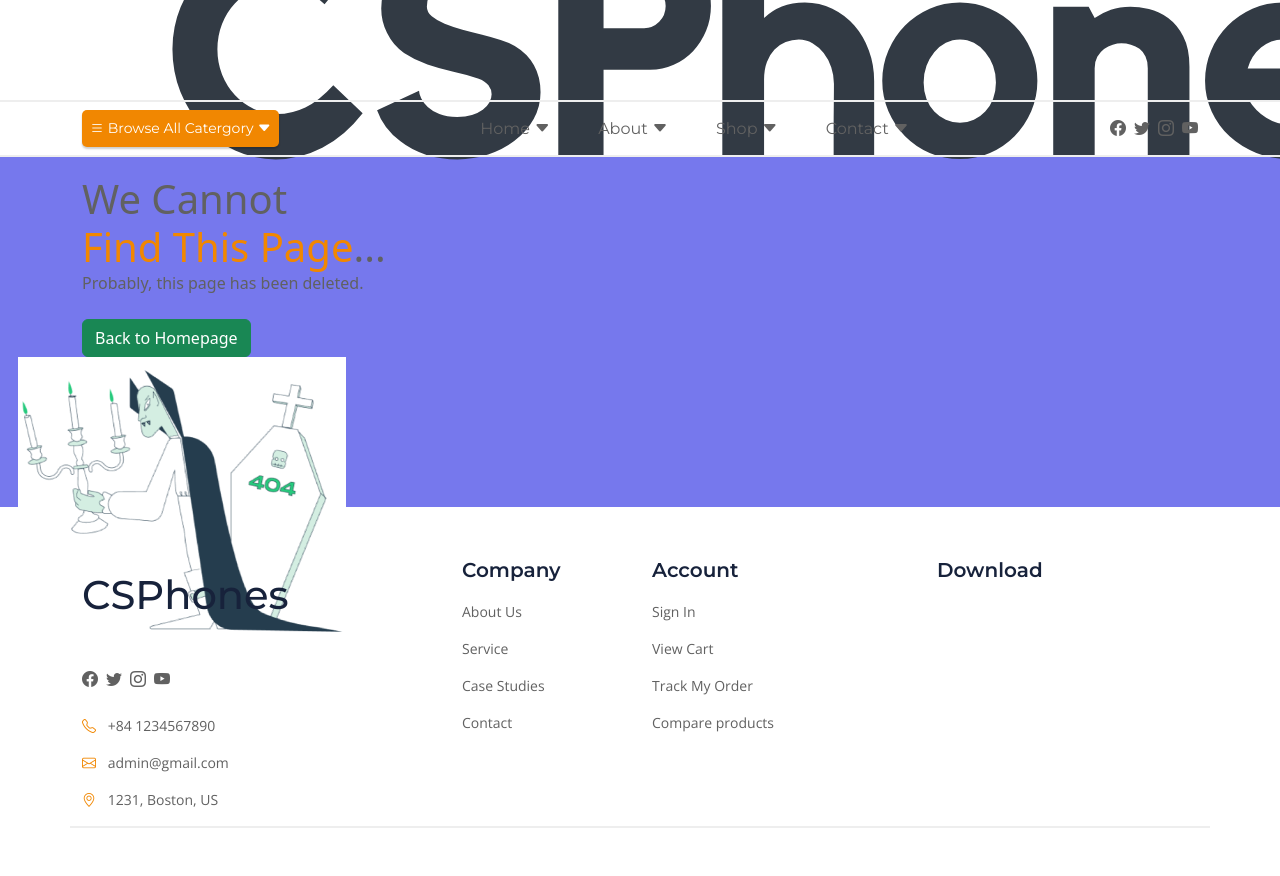
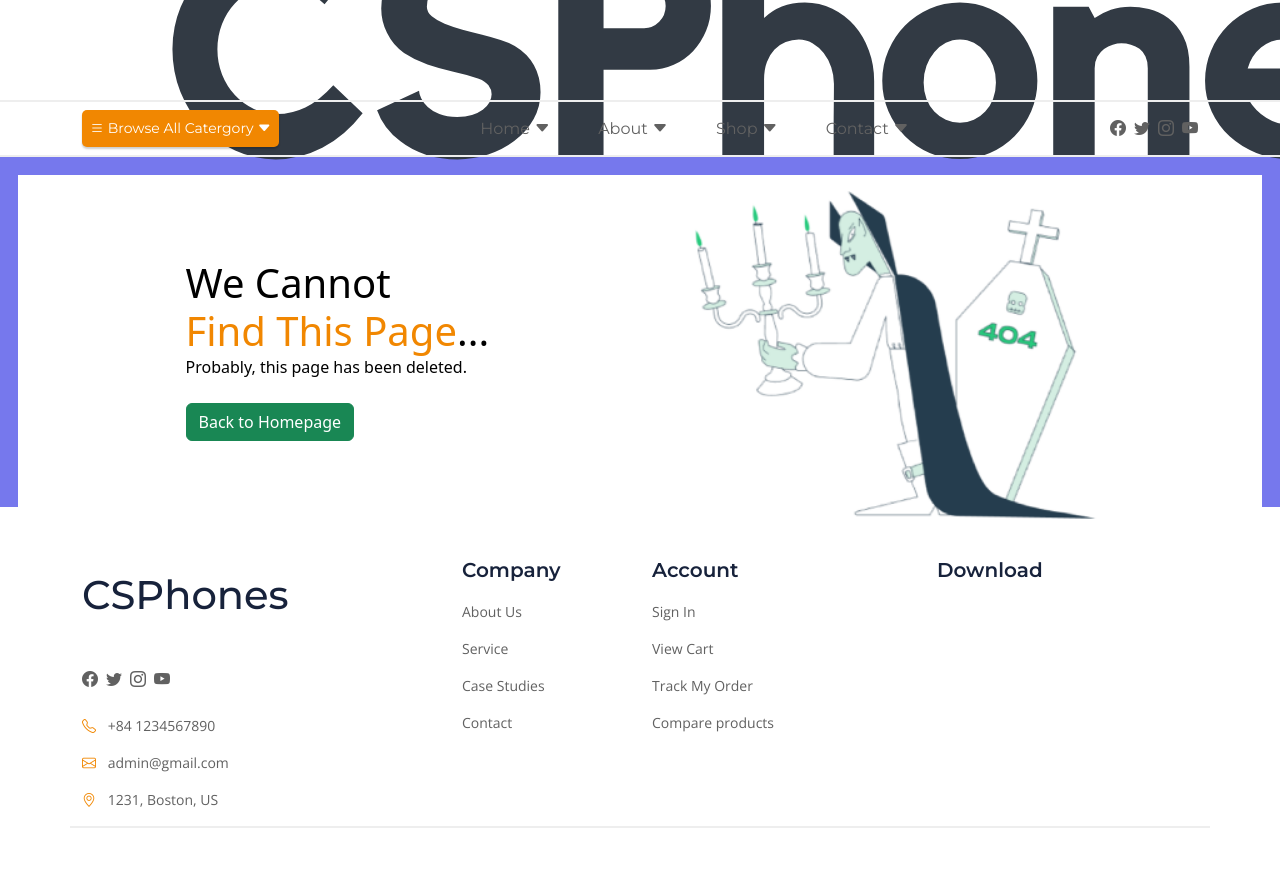
Before and after one commit to phuoctai1644/electronic-ecommerce-web, a PHP site: page /error.html in a window 1280 px wide; the page is wider, and only the part inside the window is pictured. Run offline with PHP 8.4, Linux system fonts and the light colour scheme; some libraries are stand-ins or nearby versions.

Commit message:
feat: error page

```diff
--- a/style.css
+++ b/style.css
@@ -203,6 +203,54 @@
   background-color: #ffa52e;
 }
 
+.error-page {
+  height: 100%;
+  width: 100%;
+  display: flex;
+  align-items: center;
+  align-content: center;
+  margin-left: auto;
+  margin-right: auto;
+  text-align: center;
+  color: white;
+}
+
+.error-page {
+  display: grid;
+  grid-template-columns: 50% 50%;
+  background-color: white;
+  color: black;
+}
+
+.error-page .container {
+  text-align: left;
+  margin-left: 25%;
+}
+
+.error-page .error-img {
+  display: flex;
+  align-items: center;
+  align-content: center;
+  margin-left: 50px;
+}
+
+.error-page .error-img img {
+  height: 350px;
+}
+
+.success {
+  height: 100%;
+  width: 100%;
+  display: flex;
+  align-items: center;
+  align-content: center;
+  margin-left: auto;
+  margin-right: auto;
+  text-align: center;
+  background-color: rgb(184, 244, 205);
+  color: black;
+}
+
 .footer__wrapper {
   border-bottom: 2px solid #EEEEEE;
 }
```
Also changed, not shown: 1 other file.
